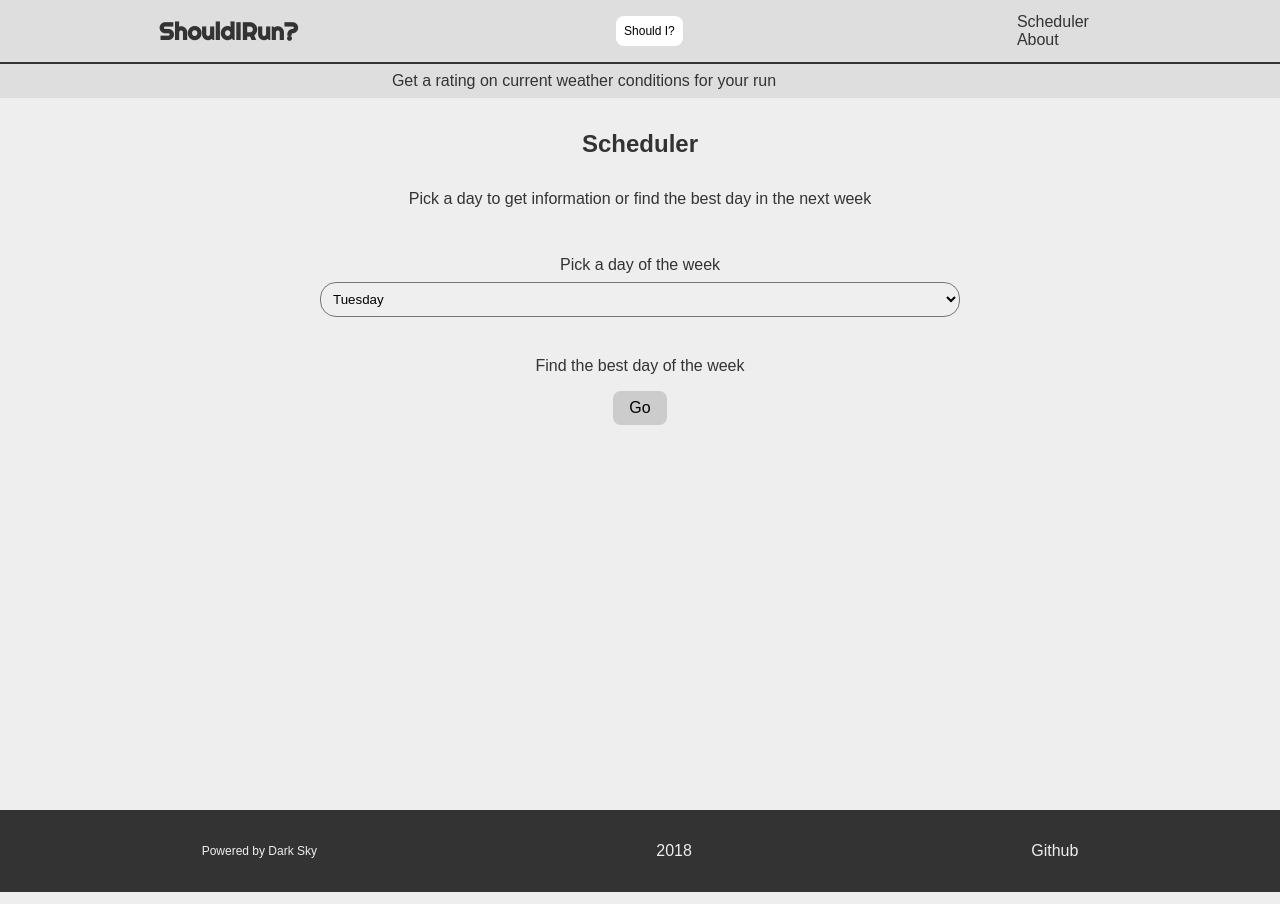
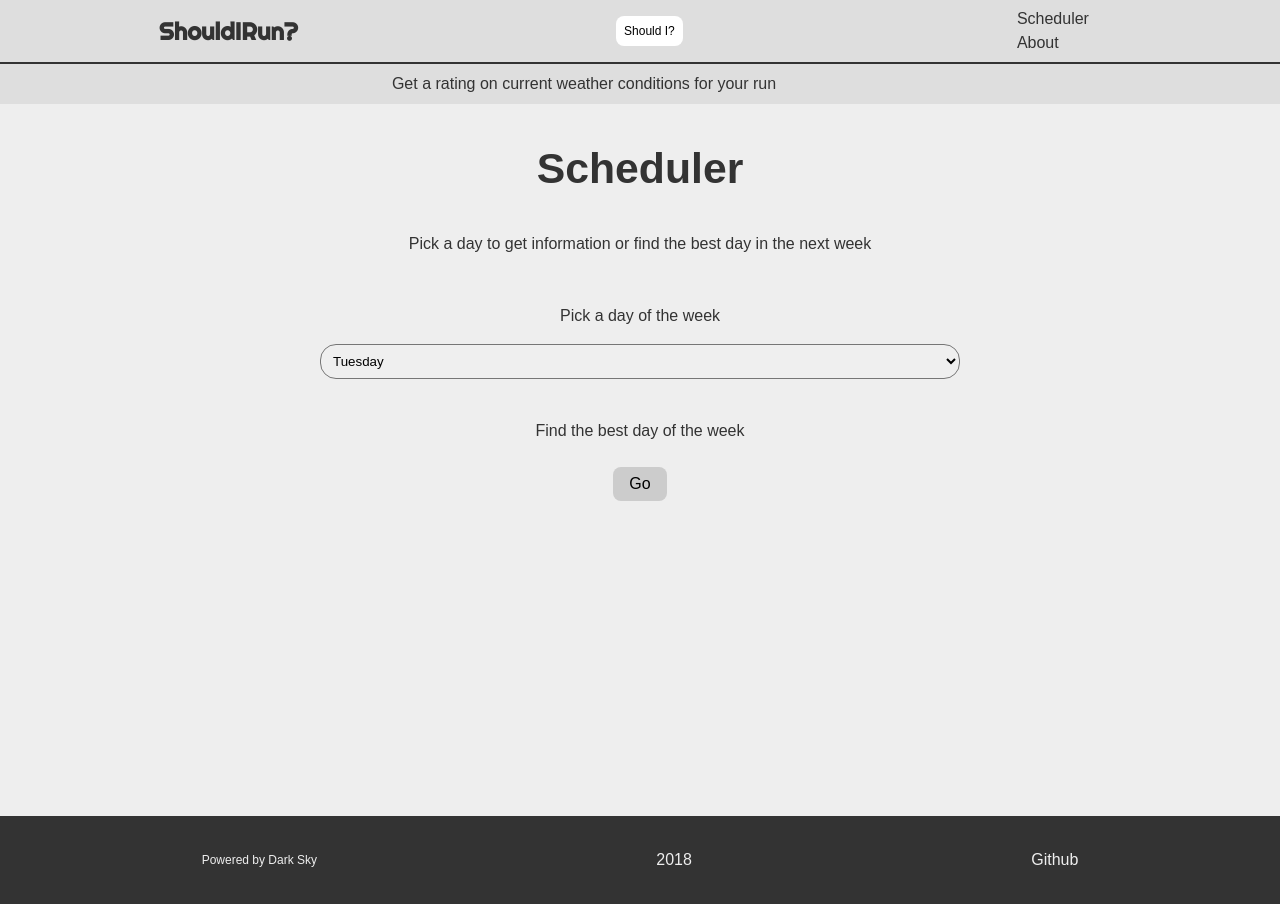
Before and after one commit to jbratcher/should-i-run, a React (Create React App) app: page /scheduler in a window 1280 px wide. Built offline with nearby package versions, Linux system fonts and the light colour scheme; no server answers; what google-maps-react would draw is missing.

Commit message:
feat: styling for scheduler display boxes

```diff
--- a/src/css/App.css
+++ b/src/css/App.css
@@ -7,11 +7,15 @@ body {
   background: #eee;
   color: #333;
   font-family: sans-serif;
+  line-height: 1.5;
   overflow-x: hidden; }
 
 #root {
   display: flex;
   height: 100%; }
+
+h2 {
+  font-size: 2.67rem; }
 
 nav ul {
   list-style-type: none; }
@@ -159,10 +163,14 @@ button {
       max-width: 30vw; }
 
 #scoreData {
+  background: #fefefe;
+  border: 0.125rem solid #ccc;
+  border-radius: 1rem;
   display: flex;
   flex-direction: column;
   align-items: center;
-  padding-right: 2rem; }
+  padding: 1rem;
+  margin: 1rem; }
   #scoreData #mainParticulate, #scoreData #weatherScoreRating {
     margin-left: 1rem; }
   #scoreData i {
@@ -219,7 +227,7 @@ button {
   margin: 0 2rem; }
 
 #scheduler label {
-  margin: 2rem 0 0; }
+  margin: 2rem 0 0.5rem; }
 
 #scheduler select {
   width: 50vw; }
--- a/src/scss/App.scss
+++ b/src/scss/App.scss
@@ -8,6 +8,7 @@ body {
   background: #eee;
   color: #333;
   font-family: sans-serif;
+  line-height: 1.5;
   overflow-x: hidden;
 }
 
@@ -17,6 +18,10 @@ body {
 }
 
 // Base styling
+
+h2 {
+  font-size: 2.67rem;
+}
 
 nav ul {
   list-style-type: none;
@@ -222,10 +227,14 @@ button {
 }
 
 #scoreData {
+  background: #fefefe;
+  border: 0.125rem solid #ccc;
+  border-radius: 1rem;
   display: flex;
   flex-direction: column;
   align-items: center;
-  padding-right: 2rem;
+  padding: 1rem;
+  margin: 1rem;
 
   #mainParticulate, #weatherScoreRating {
     margin-left: 1rem;
@@ -319,7 +328,7 @@ button {
   }
 
   label {
-    margin: 2rem 0 0;
+    margin: 2rem 0 0.5rem;
   }
 
   select {
```
